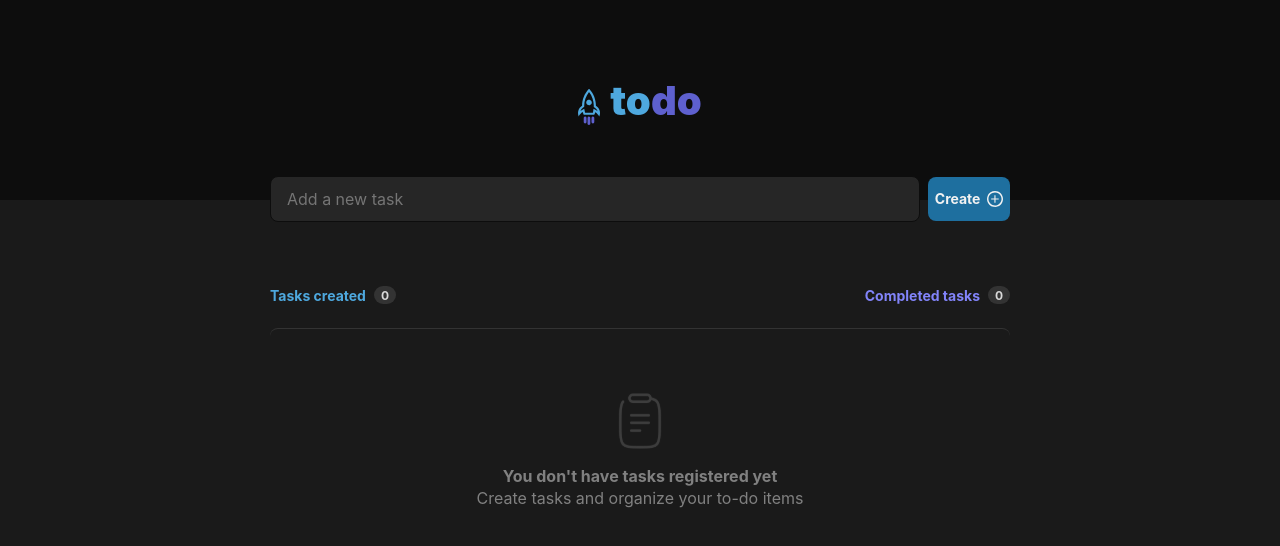
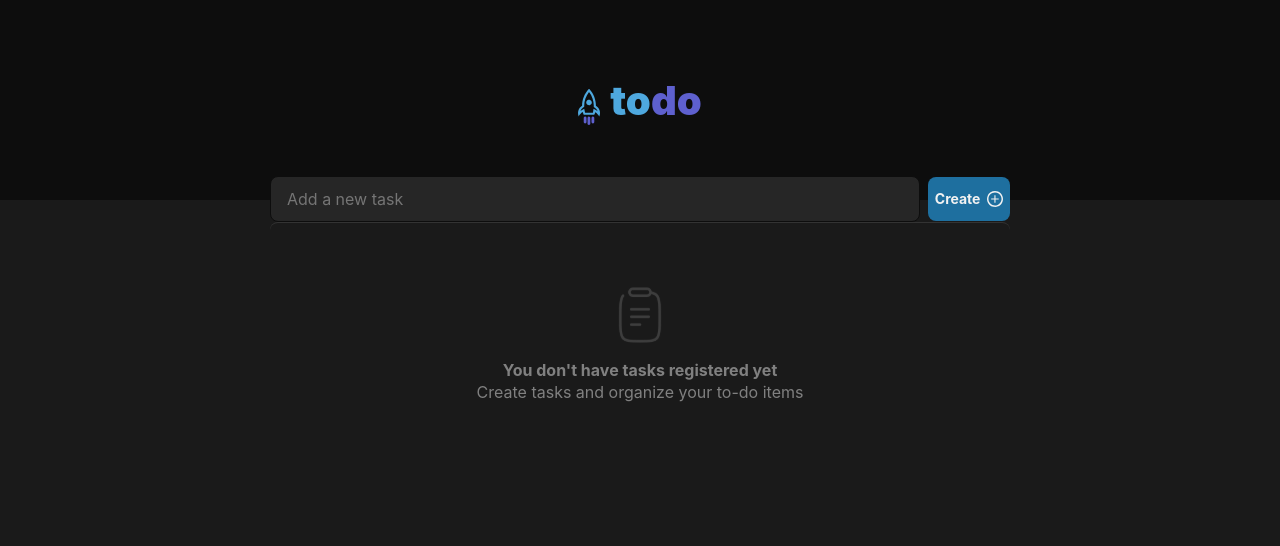
Before and after one commit to Villa-Nova/ToDo_List, a React (Vite) app: page / in a window 1280 px wide. Shown: the top 546 px of the page. Built offline with nearby package versions, Linux system fonts and the light colour scheme.

Commit message:
Deleted TaskCounter component

```diff
--- a/src/App.tsx
+++ b/src/App.tsx
@@ -5,7 +5,6 @@ import styles from "./App.module.css"
 import { Header } from "./components/Header"
 import { Search } from "./components/Search"
 import { TaskList } from "./components/TaskList"
-import { TaskCounter } from "./components/TaskCounter"
 import { NoTask } from "./components/NoTask"
 
 export function App() {
@@ -42,9 +41,6 @@ export function App() {
         <Search
           handleSubmit={handleSearchSubmit}
         />
-        <TaskCounter
-          searchValueArray={searchValueArray}
-        />
 
         {
           searchValueArray.length === 0 ? (
--- a/src/components/TaskCounter/TaskCounter.module.css
+++ /dev/null
@@ -1,53 +0,0 @@
-.flex {
-  display: flex;
-  align-items: center;
-  justify-content: space-between;
-
-  margin: 6.4rem auto 2.4rem;
-}
-
-.font_blue {
-  color: var(--blue-100);
-  font-family: var(--ff-inter);
-  font-size: 1.4rem;
-  font-style: normal;
-  font-weight: 700;
-  line-height: normal;
-
-  display: flex;
-  align-items: center;
-  gap: .8rem;
-}
-
-.font_purple {
-  color: var(--purple-100);
-  font-family: var(--ff-inter);
-  font-size: 1.4rem;
-  font-style: normal;
-  font-weight: 700;
-  line-height: normal;
-
-  display: flex;
-  align-items: center;
-  gap: .8rem;
-}
-
-.circle {
-  min-width: 2.2rem;
-  height: 1.8rem;
-
-  display: flex;
-  align-items: center;
-  justify-content: center;
-
-  border-radius: 9999px;
-
-  background-color: var(--gray-400);
-
-  color: var(--gray-200);
-  font-family: var(--ff-inter);
-  font-size: 1.2rem;
-  font-style: normal;
-  font-weight: 700;
-  line-height: normal;
-}
--- a/src/components/TaskCounter/index.tsx
+++ /dev/null
@@ -1,24 +0,0 @@
-import styled from "./TaskCounter.module.css";
-
-interface TaskCounterProps {
-  searchValueArray: string[]
-}
-
-export function TaskCounter({ searchValueArray }: TaskCounterProps) {
-
-  return (
-    <div className={styled.flex}>
-      <p className={styled.font_blue}>
-        Tasks created
-        <span className={styled.circle}>
-          {searchValueArray.length}
-        </span>
-      </p>
-
-      <p className={styled.font_purple}>
-        Completed tasks
-        <span className={styled.circle}>0</span>
-      </p>
-    </div>
-  )
-}
```
